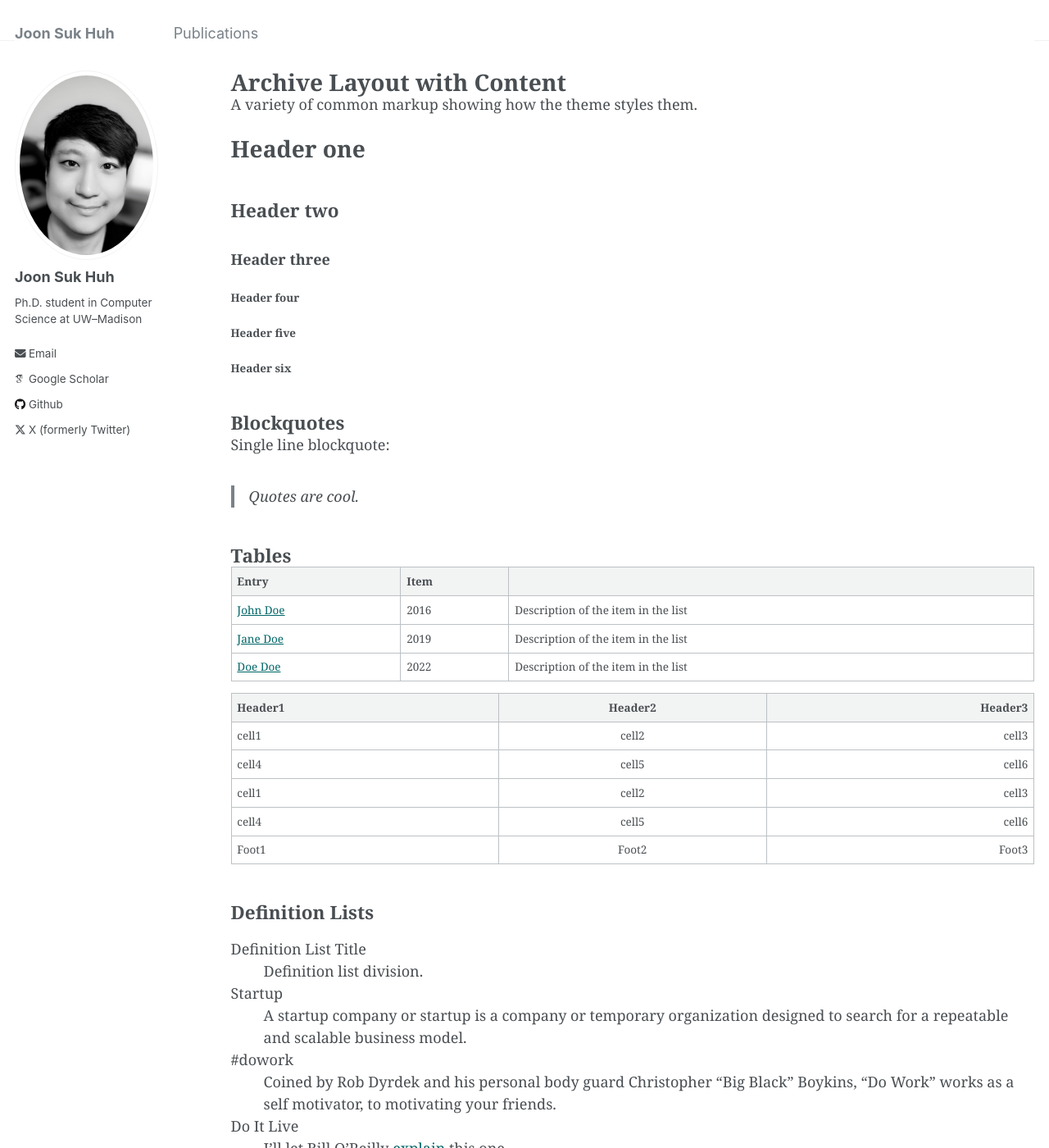
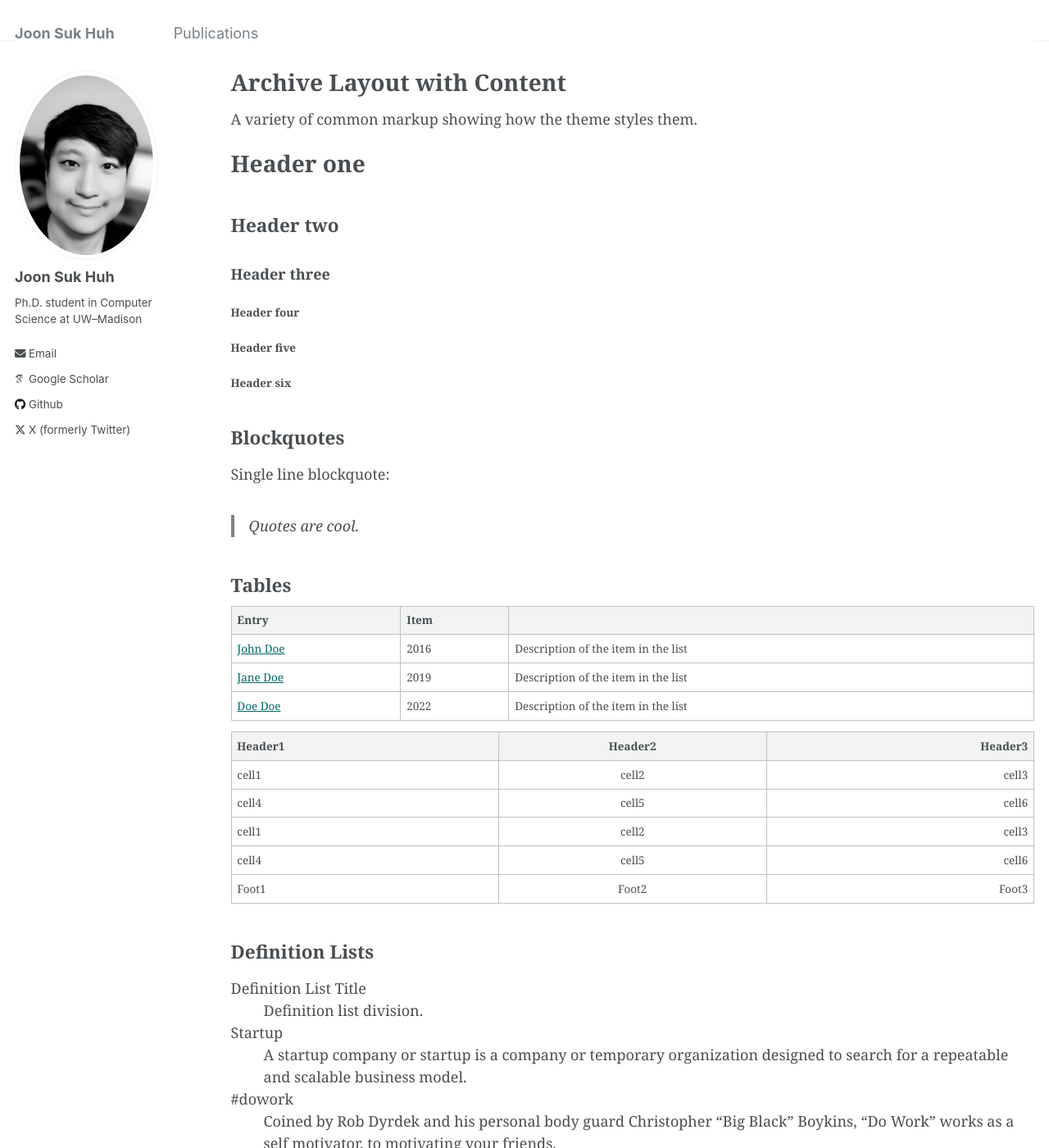
Before and after one commit to joon-huh/joon-huh.github.io, a Jekyll site: the page built from _pages/archive-layout-with-content.md, in a window 1280 px wide and 1400 px high. Shown: the whole window at 82% size. Built offline with Jekyll 4.4.1, drawn with Linux system fonts in a browser that asks for light colours; some web fonts are replaced.

```diff
--- a/_sass/_base.scss
+++ b/_sass/_base.scss
@@ -22,7 +22,7 @@ body {
 }
 
 h1, h2, h3, h4, h5, h6 {
-  margin: 2em 0 0;//0.5em;
+  margin: 2em 0 0.5em;
   line-height: 1.2;
   font-family: $header-font-family;
   font-weight: bold;
@@ -38,7 +38,6 @@ h2 {
 }
 
 h3 {
-  margin-bottom: 0;
   font-size: $type-size-5;
 }
 
@@ -59,7 +58,6 @@ small, .small {
 }
 
 p {
-  margin-top: 0;
   margin-bottom: 1.3em;
 }
 
```
